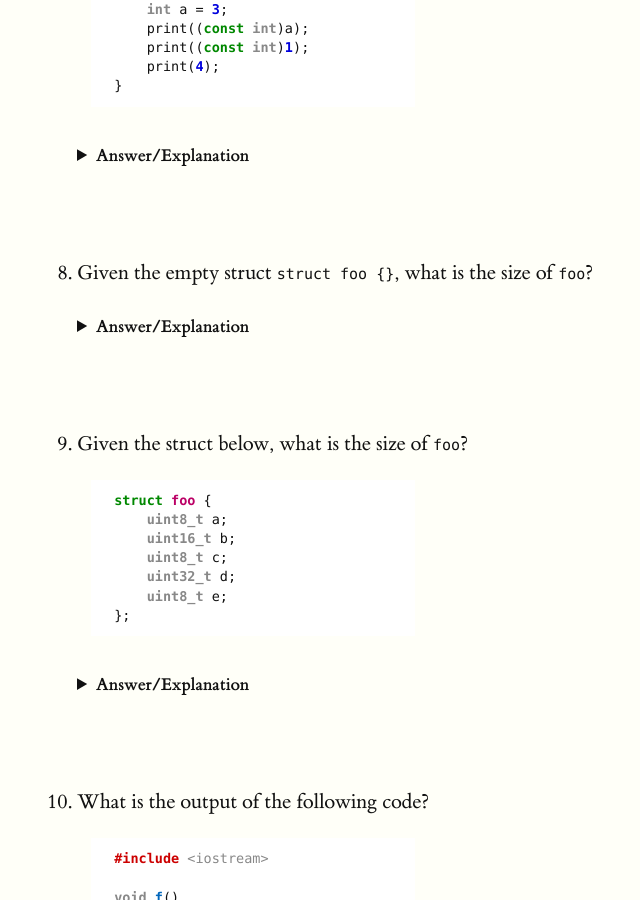
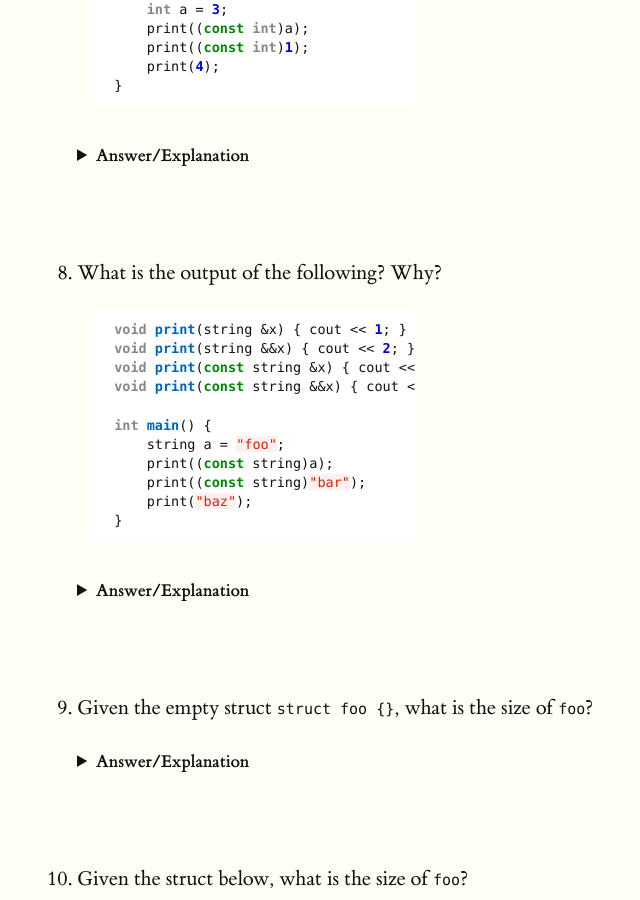
Before and after one commit to katherinemohr/katherinemohr.github.io, a Jekyll site: the page built from _posts/2026-04-20-cpp-quiz.md, in a window 1280 px wide and 900 px high, scrolled down 2947 px. Shown: the whole window, without its empty margins (139-779 px from the left). Built offline with Jekyll 4.4.1, drawn with Linux system fonts in a browser that asks for light colours.

Commit message:
Update 2026-04-20-cpp-quiz.md

````diff
--- a/_posts/2026-04-20-cpp-quiz.md
+++ b/_posts/2026-04-20-cpp-quiz.md
@@ -195,10 +195,53 @@ Hint: the code snippets might not all compile.
 
     <details><summary class="details-summary">Answer/Explanation</summary>
     <div class="details-body" markdown="1">
-    <!-- TODO -->
+    222
+
+    In each case, the argument is temporary, either because the argument is a literal or because of the casting.
+    As such, each argument here is a [_prvalue_](https://en.cppreference.com/cpp/language/value_category#prvalue).
+
+    A temporary can't bind to an lvalue reference (aka `int &`), so they bind to rvalue references instead (aka `int &&`).
+
+    The `const` goes missing here becase, as stated in [the cpp standard](https://timsong-cpp.github.io/cppwp/n4659/expr#6),
+
+    _"If a prvalue initially has the type cv T, where T is a cv-unqualified non-class, non-array type, the type of the expression is adjusted to T prior to any further analysis."_
+
+    `int` is a built-in, so the `const` can be dropped.
+
+    [godbolt link](https://godbolt.org/z/5c733fbT6)
     </div>
     </details><br />
 
+
+1. What is the output of the following? Why?
+    ```cpp
+    void print(string &x) { cout << 1; }
+    void print(string &&x) { cout << 2; }
+    void print(const string &x) { cout << 3; }
+    void print(const string &&x) { cout << 4; }
+
+    int main() {
+        string a = "foo";
+        print((const string)a);
+        print((const string)"bar");
+        print("baz");
+    }
+    ```
+
+    <details><summary class="details-summary">Answer/Explanation</summary>
+    <div class="details-body" markdown="1">
+    442
+
+    In each case, the argument is temporary, either because the argument is a literal or because of the casting.
+    As such, each argument here is a [_prvalue_](https://en.cppreference.com/cpp/language/value_category#prvalue).
+
+    A temporary can't bind to an lvalue reference (aka `int &`), so they bind to rvalue references instead (aka `int &&`).
+
+    Unlike the previous question, `string` is a class type, so the `const` doesn't get dropped.
+
+    [godbolt link](https://godbolt.org/z/o1bGjqGas)
+    </div>
+    </details><br />
 
 1. Given the empty struct `struct foo {}`, what is the size of `foo`?
     <details><summary class="details-summary">Answer/Explanation</summary>
````
